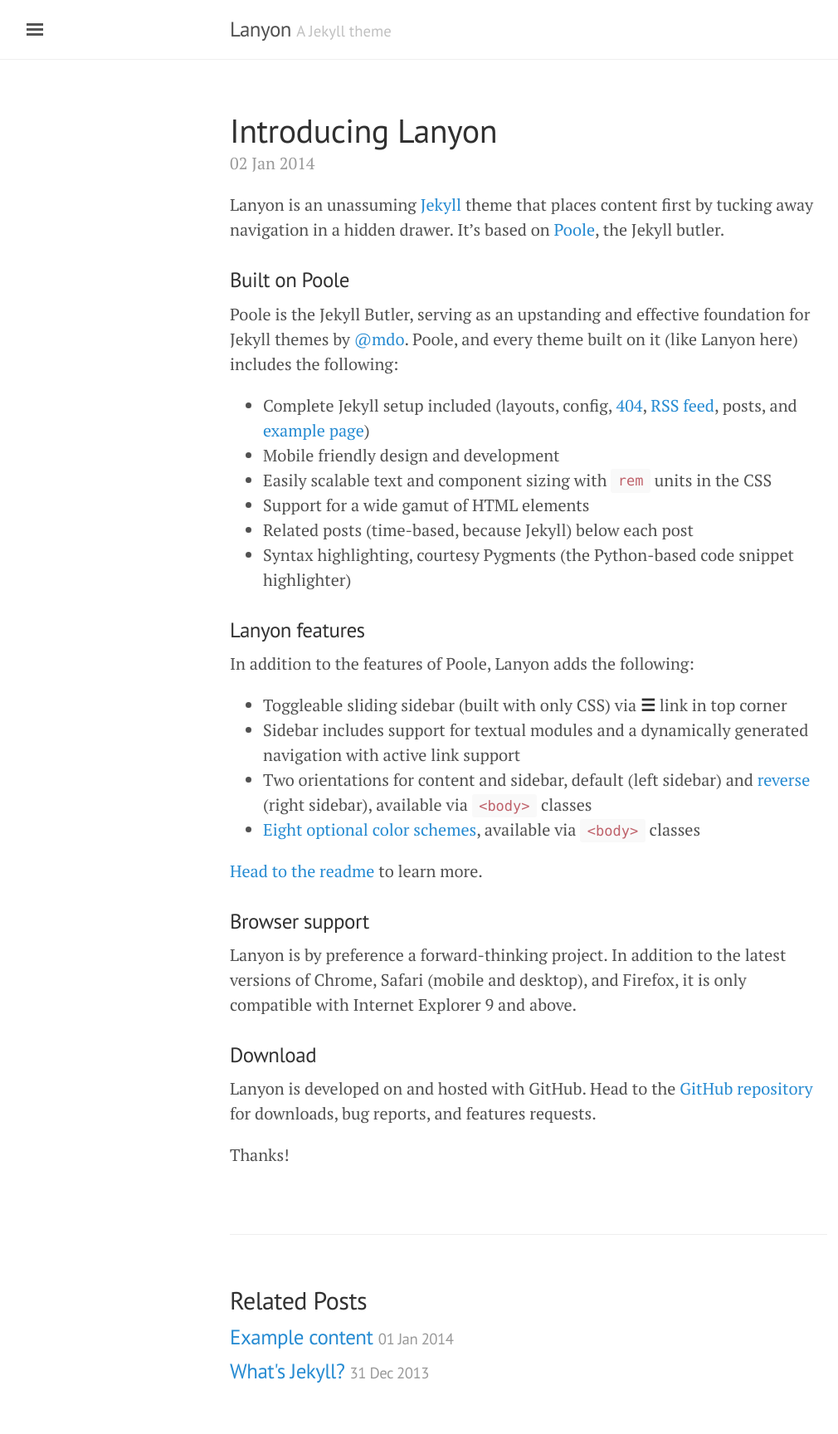
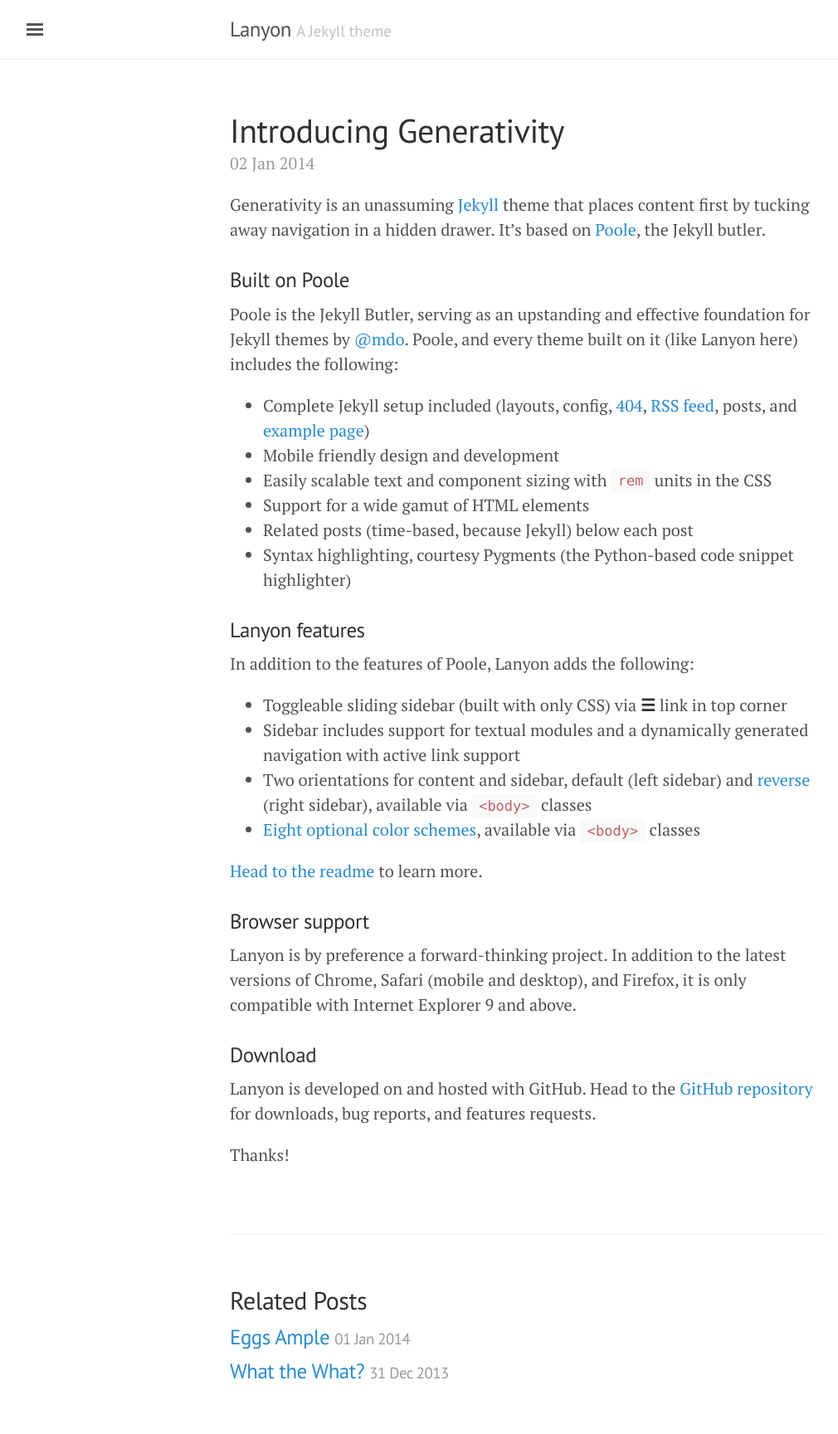
Before and after one commit to blese/blese.github.io, a Jekyll site: the page built from _posts/2014-01-02-introducing-lanyon.md, in a window 1280 px wide. Shown: the whole page at 83% size, without its empty margins (3-1013 px from the left). Built offline with Jekyll 4.4.1, drawn with Linux system fonts in a browser that asks for light colours.

Commit message:
Minor edits

```diff
--- a/_posts/2013-12-31-whats-jekyll.md
+++ b/_posts/2013-12-31-whats-jekyll.md
@@ -1,6 +1,6 @@
 ---
 layout: post
-title: What's Jekyll?
+title: What the What?
 ---
 
 [Jekyll](http://jekyllrb.com) is a static site generator, an open-source tool for creating simple yet powerful websites of all shapes and sizes. From [the project's readme](https://github.com/mojombo/jekyll/blob/master/README.markdown):
--- a/_posts/2014-01-01-example-content.md
+++ b/_posts/2014-01-01-example-content.md
@@ -1,6 +1,6 @@
 ---
 layout: post
-title: Example content
+title: Eggs Ample
 ---
 
 
--- a/_posts/2014-01-02-introducing-lanyon.md
+++ b/_posts/2014-01-02-introducing-lanyon.md
@@ -1,9 +1,9 @@
 ---
 layout: post
-title: Introducing Lanyon
+title: Introducing Generativity
 ---
 
-Lanyon is an unassuming [Jekyll](http://jekyllrb.com) theme that places content first by tucking away navigation in a hidden drawer. It's based on [Poole](http://getpoole.com), the Jekyll butler.
+Generativity is an unassuming [Jekyll](http://jekyllrb.com) theme that places content first by tucking away navigation in a hidden drawer. It's based on [Poole](http://getpoole.com), the Jekyll butler.
 
 ### Built on Poole
 
```
